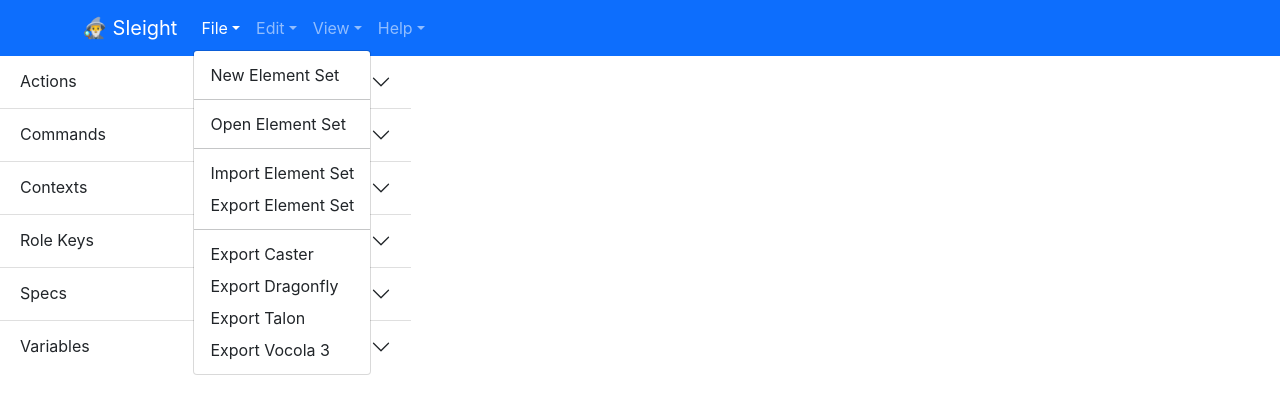
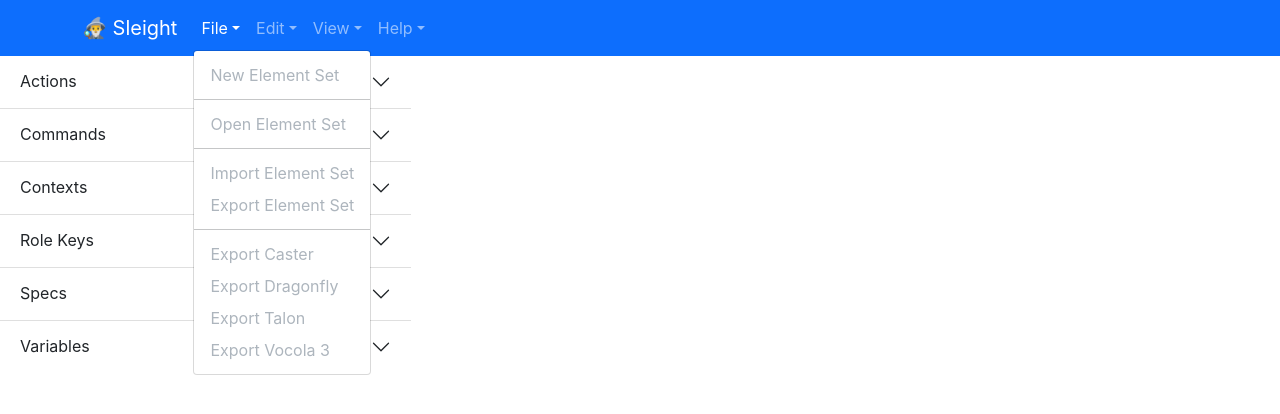
Before and after one commit to synkarius/sleight, a React (Create React App) app: page / in a window 1280 px wide. Both pictures are taken after a click on the button "File". Shown: the top 414 px of the page. Built offline with nearby package versions, Linux system fonts and the light colour scheme.

Commit message:
SLEIGHT-11: disable everything on menu that isn't working yet

```diff
--- a/src/features/menu/Navigation.tsx
+++ b/src/features/menu/Navigation.tsx
@@ -9,43 +9,43 @@
         <Navbar.Collapse id="basic-navbar-nav">
           <Nav className="me-auto">
             <NavDropdown title="File" id="file-dropdown">
-              <NavDropdown.Item href="#action/3.1">
+              <NavDropdown.Item href="#action/3.1" disabled>
                 New Element Set
               </NavDropdown.Item>
               <NavDropdown.Divider />
-              <NavDropdown.Item href="#action/3.2">
+              <NavDropdown.Item href="#action/3.2" disabled>
                 Open Element Set
               </NavDropdown.Item>
               <NavDropdown.Divider />
-              <NavDropdown.Item href="#action/3.3">
+              <NavDropdown.Item href="#action/3.3" disabled>
                 Import Element Set
               </NavDropdown.Item>
-              <NavDropdown.Item href="#action/3.4">
+              <NavDropdown.Item href="#action/3.4" disabled>
                 Export Element Set
               </NavDropdown.Item>
               <NavDropdown.Divider />
-              <NavDropdown.Item href="#action/3.5">
+              <NavDropdown.Item href="#action/3.5" disabled>
                 Export Caster
               </NavDropdown.Item>
-              <NavDropdown.Item href="#action/3.6">
+              <NavDropdown.Item href="#action/3.6" disabled>
                 Export Dragonfly
               </NavDropdown.Item>
-              <NavDropdown.Item href="#action/3.7">
+              <NavDropdown.Item href="#action/3.7" disabled>
                 Export Talon
               </NavDropdown.Item>
-              <NavDropdown.Item href="#action/3.8">
+              <NavDropdown.Item href="#action/3.8" disabled>
                 Export Vocola 3
               </NavDropdown.Item>
             </NavDropdown>
             <NavDropdown title="Edit" id="edit-dropdown">
-              <NavDropdown.Item href="#action/4.1">
+              <NavDropdown.Item href="#action/4.1" disabled>
                 Duplicate Selected Element
               </NavDropdown.Item>
-              <NavDropdown.Item href="#action/4.2">
+              <NavDropdown.Item href="#action/4.2" disabled>
                 Delete Selected Element
               </NavDropdown.Item>
               <NavDropdown.Divider />
-              <NavDropdown.Item href="#action/4.3">
+              <NavDropdown.Item href="#action/4.3" disabled>
                 Preferences
               </NavDropdown.Item>
             </NavDropdown>
@@ -53,23 +53,25 @@
               <NavDropdown.Item href="#action/6.1">
                 Editor Mode
               </NavDropdown.Item>
-              <NavDropdown.Item href="#action/6.2">
+              <NavDropdown.Item href="#action/6.2" disabled>
                 Wizard Mode
               </NavDropdown.Item>
             </NavDropdown>
             <NavDropdown title="Help" id="help-dropdown">
-              <NavDropdown.Item href="#action/5.1">
+              <NavDropdown.Item href="#action/5.1" disabled>
                 Documentation
               </NavDropdown.Item>
-              <NavDropdown.Item href="#action/5.2">
+              <NavDropdown.Item href="#action/5.2" disabled>
                 Release Notes
               </NavDropdown.Item>
               <NavDropdown.Divider />
-              <NavDropdown.Item href="#action/5.3">
+              <NavDropdown.Item href="#action/5.3" disabled>
                 View License
               </NavDropdown.Item>
               <NavDropdown.Divider />
-              <NavDropdown.Item href="#action/5.4">About</NavDropdown.Item>
+              <NavDropdown.Item href="#action/5.4" disabled>
+                About
+              </NavDropdown.Item>
             </NavDropdown>
           </Nav>
         </Navbar.Collapse>
```
